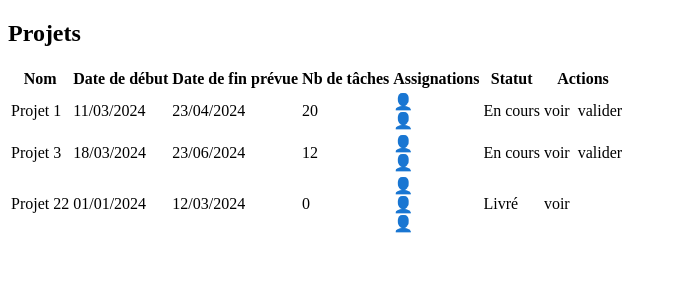
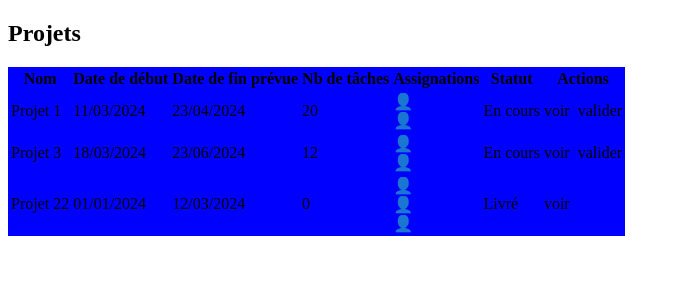
Before and after one commit to velvet-dream/zetia-planning, a Symfony app: template templates/project/projects.html.twig in a window 1280 px wide. Shown: the part 67-367 px from the top of the page, without its empty margins (0-680 px from the left). Run offline with Twig, Linux system fonts and the light colour scheme; the template is opened without the code that fills it, so the values that code supplies are empty; style sheets or scripts are compiled from the project's sources; some libraries are stand-ins or nearby versions.

Commit message:
add specific stylesheet for tables

```diff
--- /dev/null
+++ b/assets/styles/responsiveTable.scss
@@ -0,0 +1,6 @@
+// Feuille de style dédiée à la classe .responsive-table, censée modifier drastiquement l'apparence d'une table
+// en mode mobile.
+
+table {
+    background-color: blue;
+}
--- a/templates/project/projects.html.twig
+++ b/templates/project/projects.html.twig
@@ -1,5 +1,8 @@
 {% extends 'base.html.twig' %}
 
+{% block stylesheets %}
+<link rel="stylesheet" href="{{ asset('styles/responsiveTable.scss') }}" rel="stylesheet"/>
+{% endblock %}
 
 {# Il faut un traitement différentiel selon qu'on ait un employé ou un responsable #}
 
```
